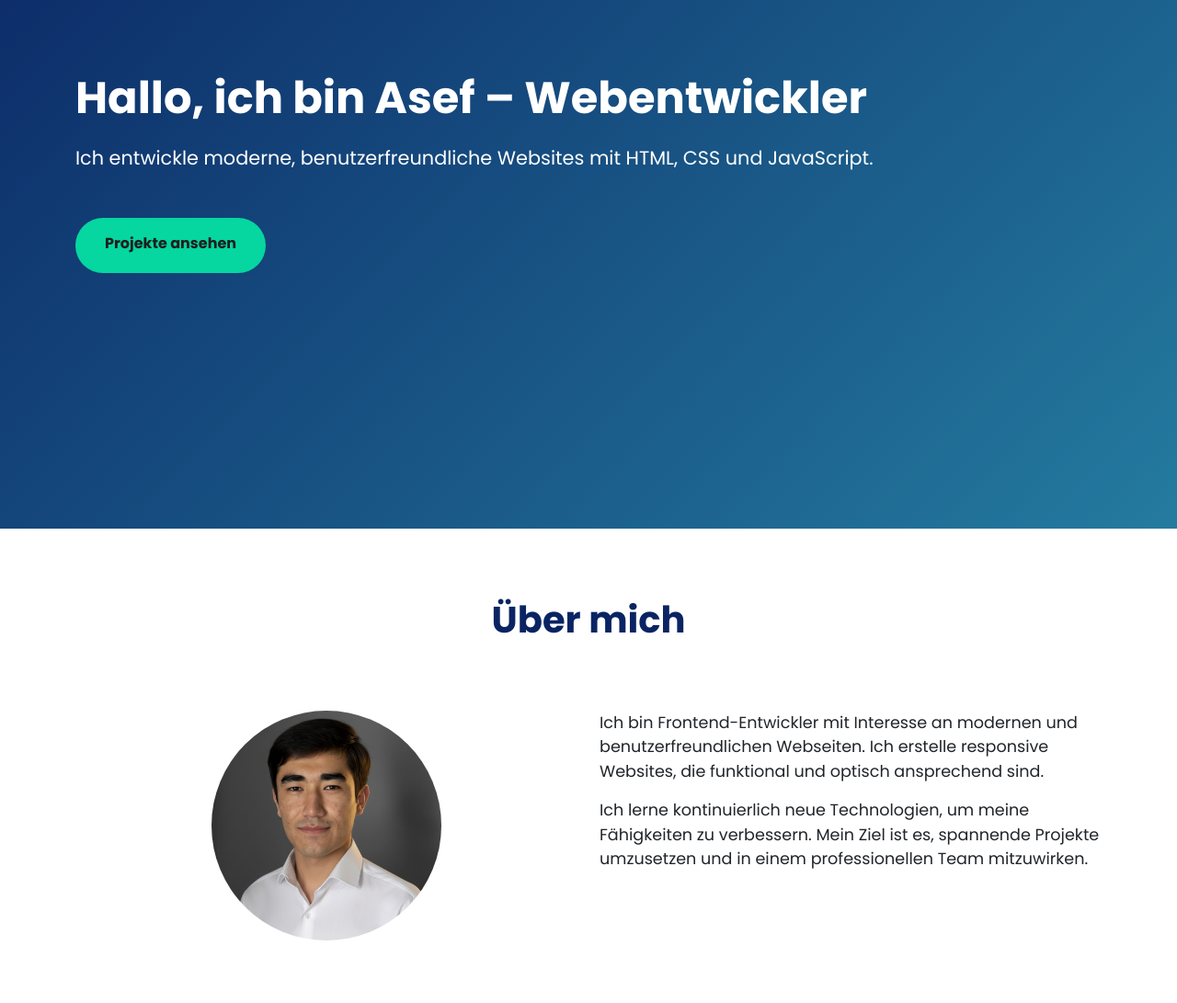
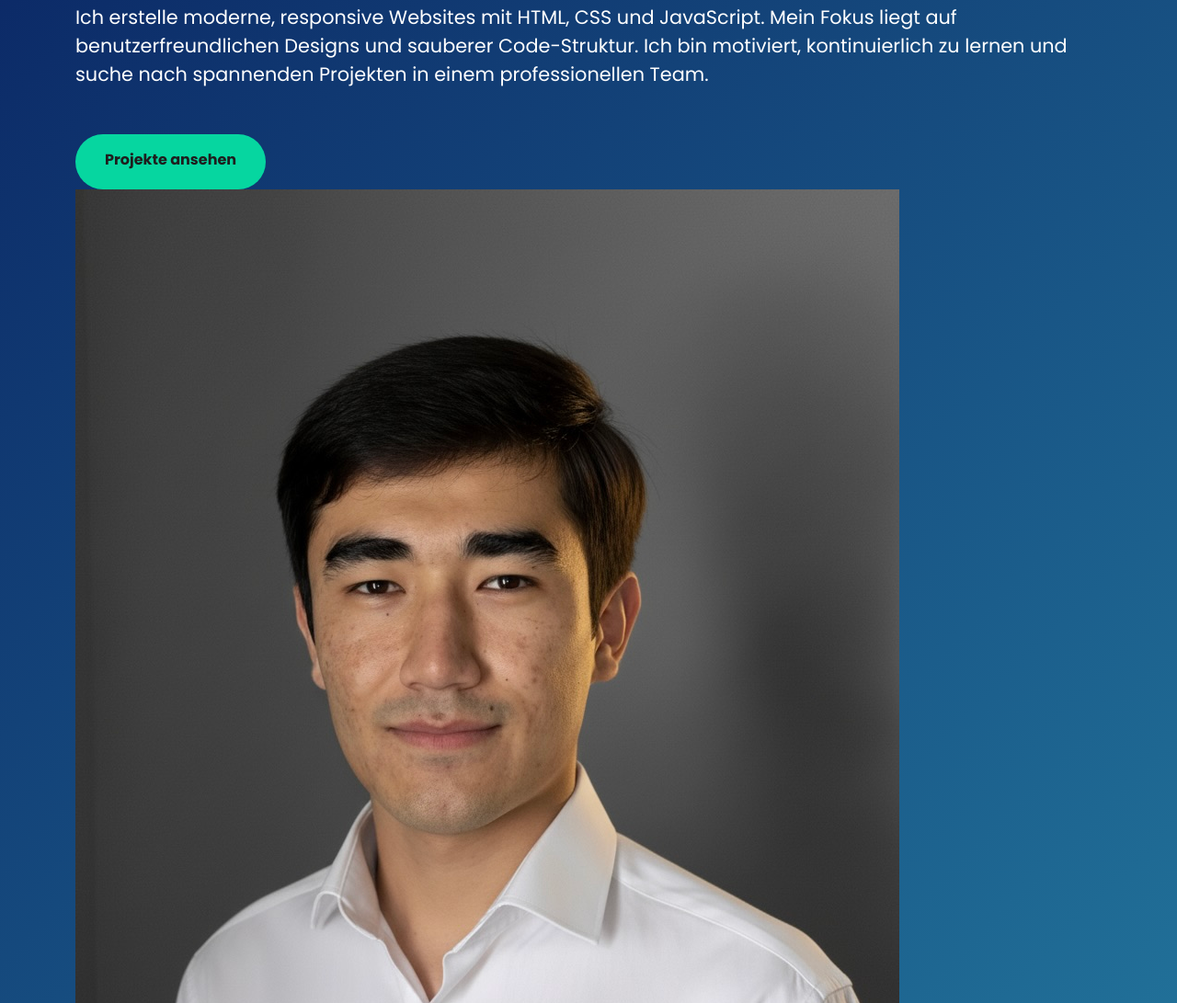
Before and after one commit to AsefMohammadi13/index-portfolio, a plain HTML site: page index.html in a window 1280 px wide. Shown: the part 225-1316 px from the top of the page at 92% size. Drawn offline with nearby package versions, Linux system fonts and the light colour scheme.

Commit message:
Update index.html

```diff
--- a/index.html
+++ b/index.html
@@ -59,30 +59,21 @@
             <div class="hero-content">
                 <h1>Hallo, ich bin Asef – Webentwickler</h1>
                 <p>
-                    Ich entwickle moderne, benutzerfreundliche Websites mit HTML, CSS und JavaScript.
+                   Ich erstelle moderne, responsive Websites mit HTML, CSS und JavaScript.
+Mein Fokus liegt auf benutzerfreundlichen Designs und sauberer Code-Struktur.
+
+Ich bin motiviert, kontinuierlich zu lernen und suche nach spannenden
+Projekten in einem professionellen Team.
                 </p>
                 <a href="#projects" class="hero-btn">Projekte ansehen</a>
+                <div class="image col-lg-6 col-sm-12 col-xs-12">
+                    <img src="./images/Profile image.JPEG" alt="profile photo" />
+                </div>
             </div>
         </div>
     </section>
     <!-- 3. About Section -->
     <section id="about">
-        <div class="container text-center">
-            <div class="section-title">
-                <h2>Über mich</h2>
-            </div>
-            <div class="about-content row">
-                <div class="image col-lg-6 col-sm-12 col-xs-12">
-                    <img src="./images/Profile image.JPEG" alt="profile photo" />
-                </div>
-                <div class="about-text col-lg-6 col-sm-12 col-xs-12">
-                    <p>Ich bin Frontend-Entwickler mit Interesse an modernen und benutzerfreundlichen Webseiten. Ich
-                        erstelle responsive Websites, die funktional und optisch ansprechend sind.</p>
-
-                    <p>Ich lerne kontinuierlich neue Technologien, um meine Fähigkeiten zu verbessern. Mein Ziel ist
-                        es, spannende Projekte umzusetzen und in einem professionellen Team mitzuwirken.</p>
-                </div>
-            </div>
             <!-- skills -->
             <div class="skills-gride">
                 <div class="skill-item">
```
